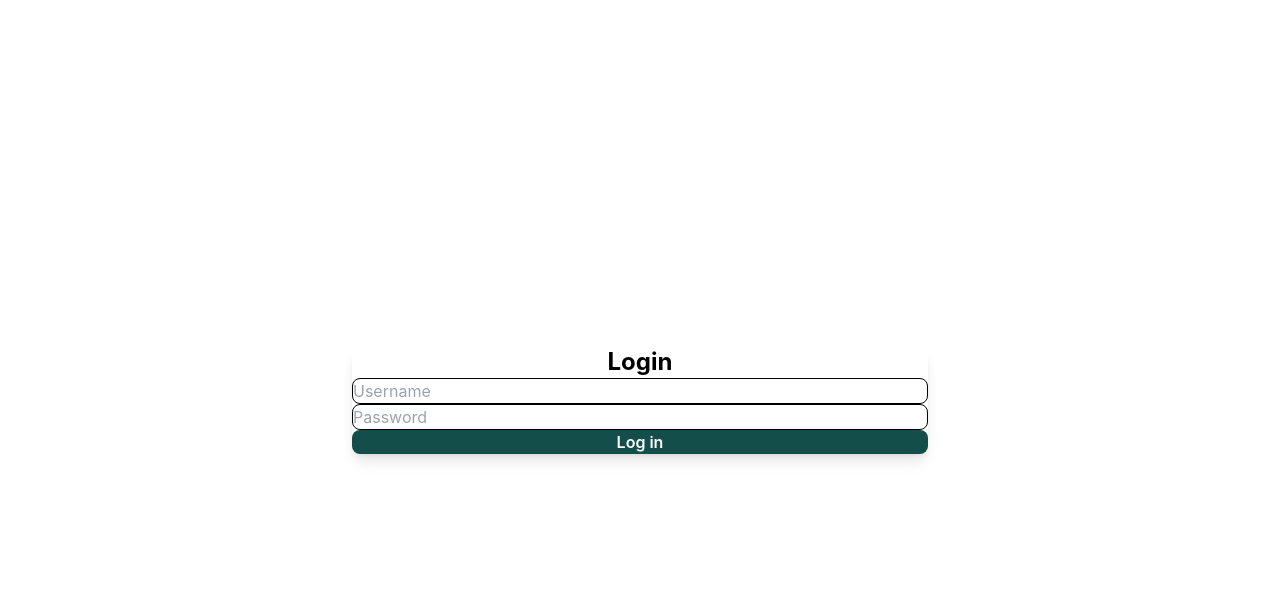
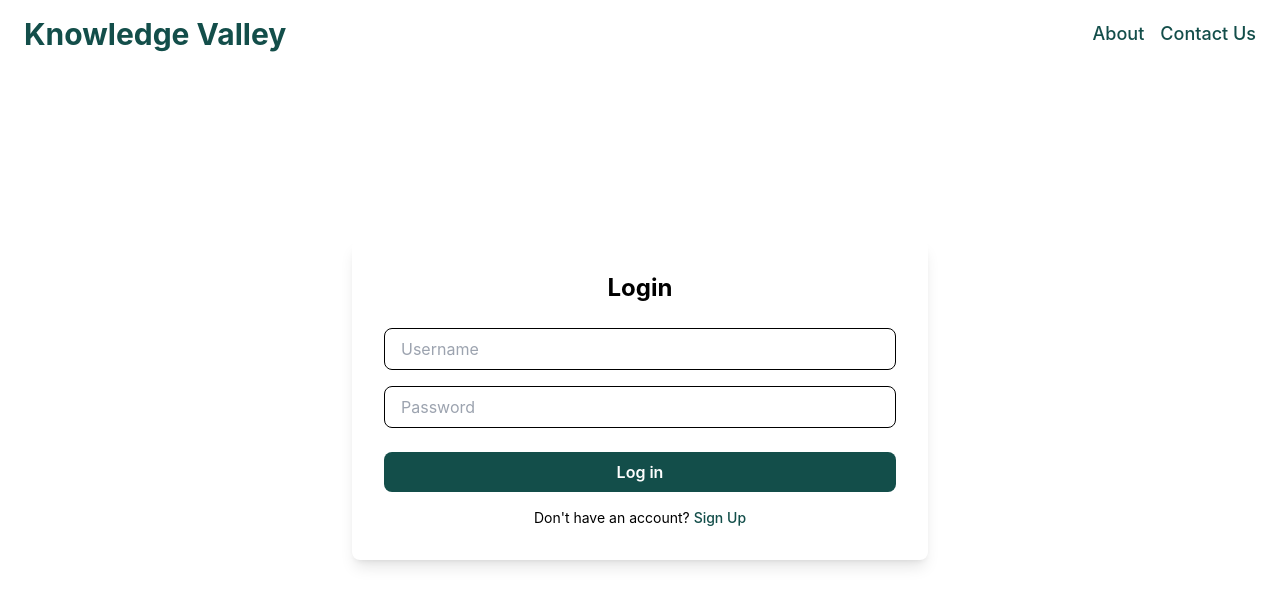
Before and after one commit to mai2402/Knowledge-Valley, a React (Vite) app: page /login in a window 1280 px wide. Shown: the top 606 px of the page. Built offline with nearby package versions, Linux system fonts and the light colour scheme.

Commit message:
adjusting ui and styling for the main page ,login,about and contact us

```diff
--- a/src/index.css
+++ b/src/index.css
@@ -14,47 +14,13 @@
 
 a {
   font-weight: 500;
-  color: #646cff;
   text-decoration: inherit;
 }
-a:hover {
-  color: #535bf2;
-}
-/*
-body {
-  margin: 0;
-  display: flex;
-  min-width: 320px;
-  min-height: 100vh;
-} */
+
+
  body{
   min-height: 100vh;
  }
-
-h1 {
-  font-size: 3.2em;
-  line-height: 1.1;
-}
-
-button {
-  border-radius: 8px;
-  border: 1px solid transparent;
-  padding: 0.6em 1.2em;
-  font-size: 1em;
-  font-weight: 500;
-  font-family: inherit;
-  background-color: #1a1a1a;
-  cursor: pointer;
-  transition: border-color 0.25s;
-}
-button:hover {
-  border-color: #646cff;
-}
-button:focus,
-button:focus-visible {
-  outline: 4px auto -webkit-focus-ring-color;
-}
-
 
 
 .home-container {
--- a/src/pages/About.jsx
+++ b/src/pages/About.jsx
@@ -15,7 +15,7 @@ function About() {
                         designed to help learners develop the skills they need to succeed in today's fast-paced world.
                     </p>
                     <div className="flex justify-center space-x-4 mt-6">
-                        <button className="bg-primary text-white py-2 px-4 rounded-lg hover:bg-accent transition">
+                        <button className="bg-primary text-white py-2 px-4 rounded-lg hover:bg-teal-600 transition">
                             Learn More
                         </button>
                         <button className="bg-secondary text-white py-2 px-4 rounded-lg hover:bg-orange-600 transition">
--- a/src/pages/Home.jsx
+++ b/src/pages/Home.jsx
@@ -6,7 +6,7 @@ function Home() {
             <header className="absolute top-0 left-0 w-full flex justify-between items-center px-6 py-4 text-primary z-20">
                 <div className="text-3xl font-bold">Knowledge Valley</div>
                 <nav className="flex items-center space-x-15 text-lg">
-                    <Link to="/about" className="text-primary hover:text-white transition">About</Link>
+                    <Link to="/about" className="text-primary hover:text-white transition px-4">About</Link>
                     <Link to="/contact" className="text-primary hover:text-white transition">Contact Us</Link>
                 </nav>
             </header>
--- a/src/pages/Login.jsx
+++ b/src/pages/Login.jsx
@@ -1,10 +1,19 @@
 import { Link } from "react-router-dom";
 
 function Login() {
-    return (
-        <div className="flex items-center justify-center min-h-screen bg-cover bg-center login-container">
-            <div className="bg-white p-8 rounded-lg shadow-lg max-w-sm w-full sm:max-w-md md:max-w-lg lg:max-w-xl z">
+    return (<>
+     <header className="absolute top-0 left-0 w-full flex justify-between items-center px-6 py-4 text-primary z-20">
+                <div className="text-3xl font-bold">Knowledge Valley</div>
+                <nav className="flex items-center  text-lg">
+                    <Link to="/about" className="text-primary hover:text-teal-600 transition px-4">About</Link>
+                    <Link to="/contact" className="text-primary hover:text-teal-600 transition ">Contact Us</Link>
+                </nav>
+            </header>
+        <div className="flex items-center justify-center min-h-screen bg-gray-200">
+        <div className="bg-white p-8 rounded-lg shadow-lg max-w-sm w-full sm:max-w-md md:max-w-lg lg:max-w-xl">
           <h2 className="text-2xl font-bold text-center mb-6">Login</h2>
+
+          <form>
             <input
               type="text"
               placeholder="Username"
@@ -15,14 +24,25 @@ function Login() {
               placeholder="Password"
               className="w-full mb-6 px-4 py-2 border rounded-lg focus:outline-none focus:ring-2 focus:ring-primary"
               />
-                <Link
-                    to="/"
-                    className="block w-full py-2 bg-primary text-white font-semibold text-center rounded-lg hover:bg-primary-dark transition"
+            <button
+              type="submit"
+              className="block w-full py-2 bg-primary text-white font-semibold text-center rounded-lg hover:bg-teal-700 transition"
             >
               Log in
+            </button>
+          </form>
+
+          <div className="mt-4 text-center">
+            <p className="text-sm">
+              Don't have an account?{" "}
+              <Link to="/signup" className="text-primary hover:text-teal-600 transition">
+                Sign Up
               </Link>
+            </p>
           </div>
         </div>
+      </div>
+              </>
     );
 }
 
--- a/tailwind.config.js
+++ b/tailwind.config.js
@@ -1,4 +1,4 @@
-// tailwind.config.js
+
 /** @type {import('tailwindcss').Config} */
 export default {
   content: [
@@ -18,12 +18,7 @@ export default {
       },
     },
       fontFamily: {
-        sans: ['Inter', 'sans-serif'], // Clean, modern font for readability
-      },
-      spacing: {
-        '1/2': '50%',     // For responsive layout adjustments
-        'full': '100%',
-        '15': '1.4rem',
+        sans: ['Inter', 'sans-serif'],
       },
     },
   plugins: [],
```
Lines whose indentation alone changed are shown as unchanged.
